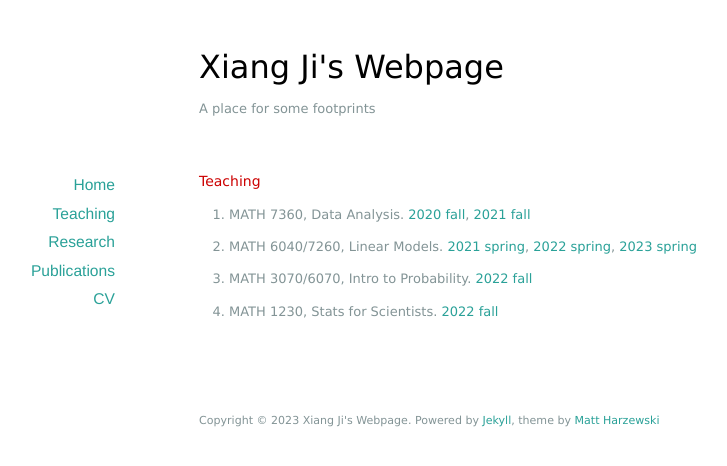
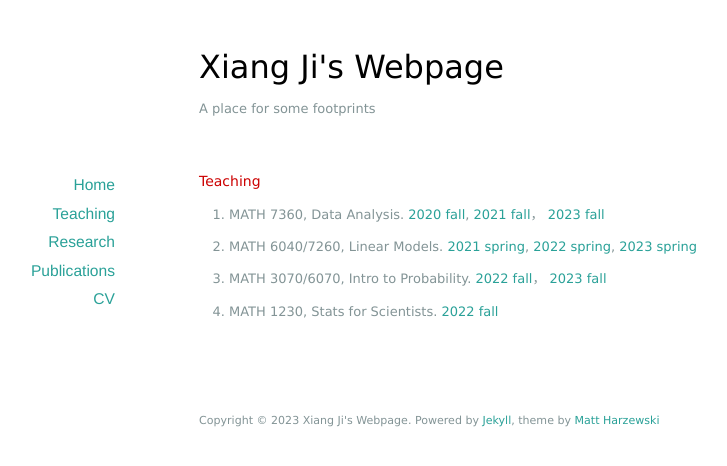
Before and after one commit to xiang-ji-ncsu/xiang-ji-ncsu.github.io, a Jekyll site: the page built from teaching/index.markdown, in a window 1280 px wide. Shown: the top 466 px of the page, without its empty margins (191-918 px from the left). Built offline with Jekyll 4.4.1, drawn with Linux system fonts in a browser that asks for light colours.

Commit message:
update teaching

```diff
--- a/teaching/index.markdown
+++ b/teaching/index.markdown
@@ -5,7 +5,7 @@
 
 ### Teaching
 
-* MATH 7360, Data Analysis. [2020 fall](https://tulane-math7360.github.io/), [2021 fall](https://tulane-math-7360-2021.github.io/index.html)
+* MATH 7360, Data Analysis. [2020 fall](https://tulane-math7360.github.io/), [2021 fall](https://tulane-math-7360-2021.github.io/index.html)， [2023 fall](https://tulane-math-7360-2023.github.io/index.html)
 * MATH 6040/7260, Linear Models. [2021 spring](https://tulane-math-7260-2021.github.io/), [2022 spring](https://tulane-math-7260-2022.github.io/), [2023 spring](https://tulane-math-7260-2023.github.io/)
-* MATH 3070/6070, Intro to Probability. [2022 fall](https://tulane-math-3070-2022.github.io/)
+* MATH 3070/6070, Intro to Probability. [2022 fall](https://tulane-math-3070-2022.github.io/)， [2023 fall](https://tulane-math-3070-2023.github.io/)
 * MATH 1230, Stats for Scientists. [2022 fall](https://tulane.instructure.com/courses/2255170)
```
